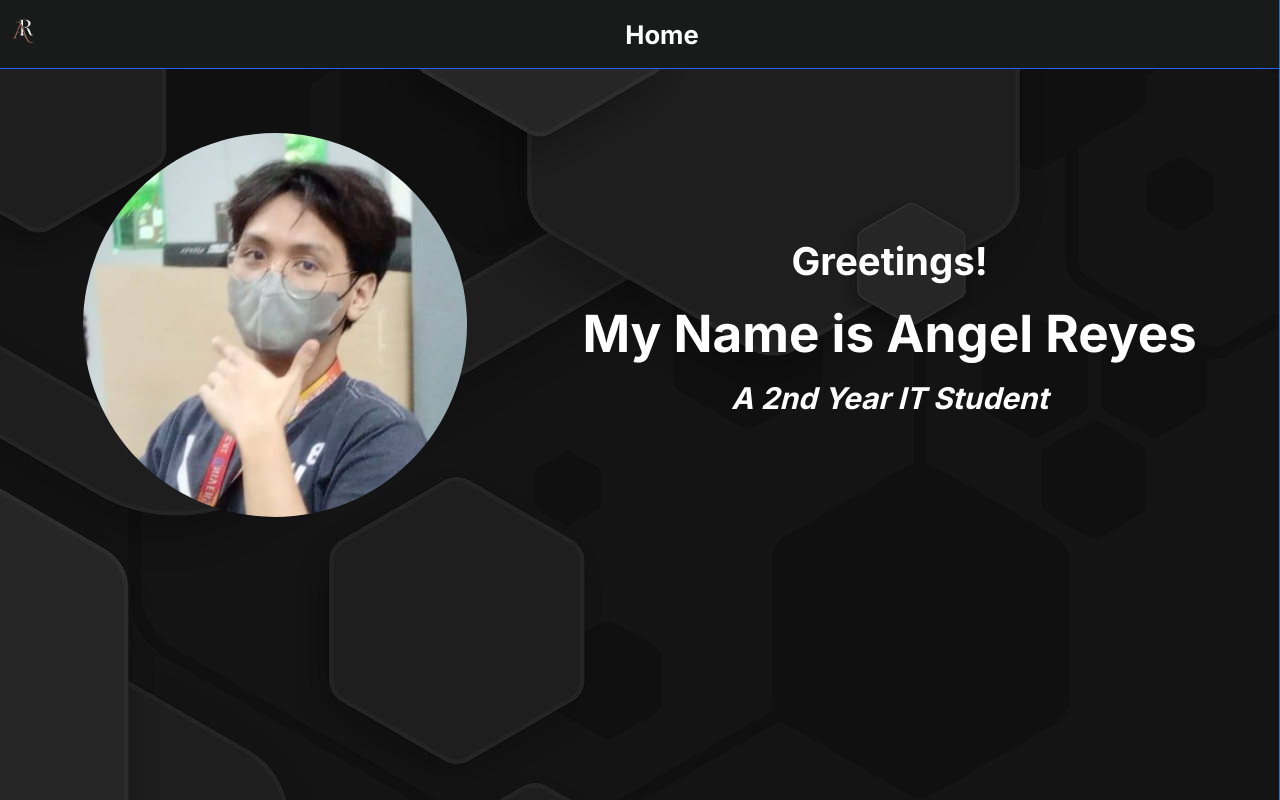
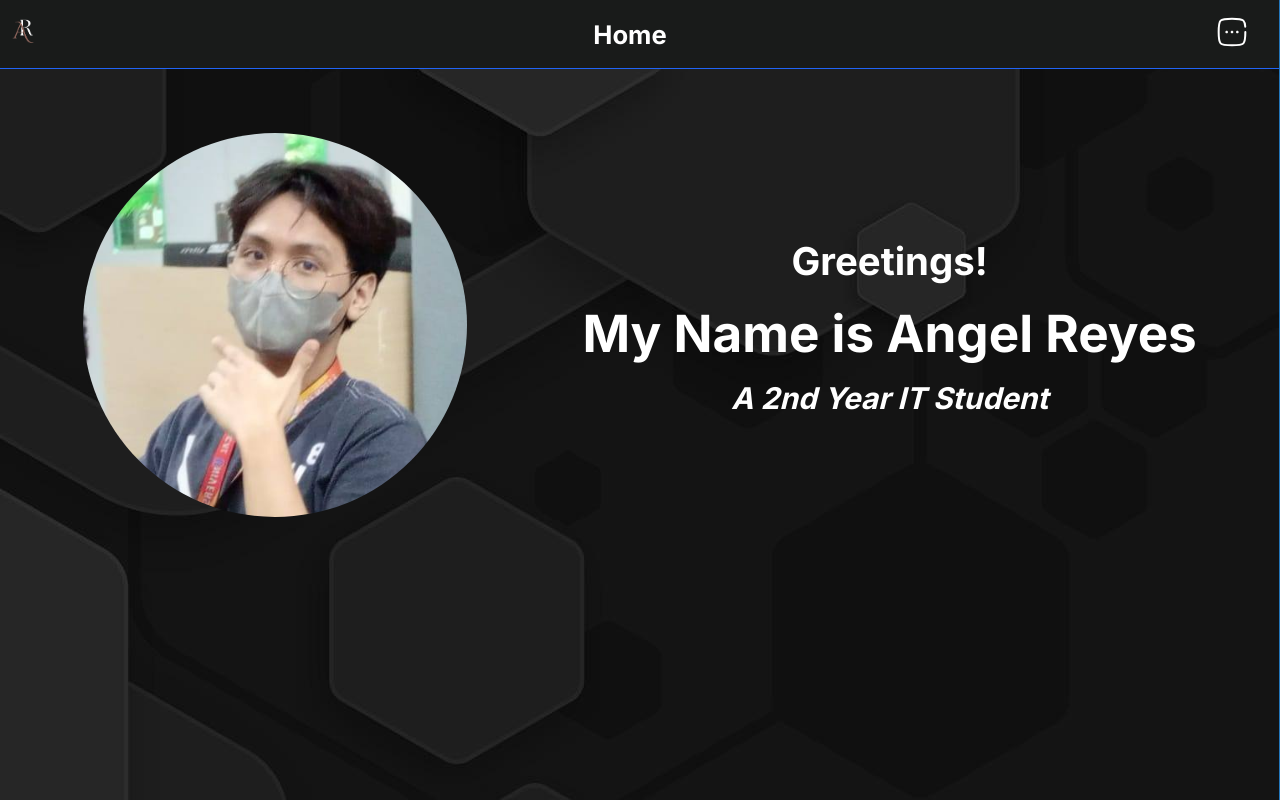
Before and after one commit to AnghelSince2004/Website-Portfolio, a plain HTML site: page index.html in a window 1280 px wide. Drawn offline with Linux system fonts and the light colour scheme; the site is published under a folder, as on GitHub Pages, so addresses that start at the root find nothing.

Commit message:
Add files via upload

```diff
--- a/index.html
+++ b/index.html
@@ -22,7 +22,7 @@
                 <a href="contact.html"><img src="images/contact-book-svgrepo-com (1).svg" alt=""> Contact</a>
                 <p><img src="images/gmail-old-svgrepo-com.svg" alt=""> reyes.angelbert28@gmail.com</p>
               </div>
-              <span class="menu" onclick="openNav();"><img src="/images/menu.svg" alt=""></span>
+              <span class="menu" onclick="openNav();"><img src="images/menu.svg" alt=""></span>
 
 
 
```
